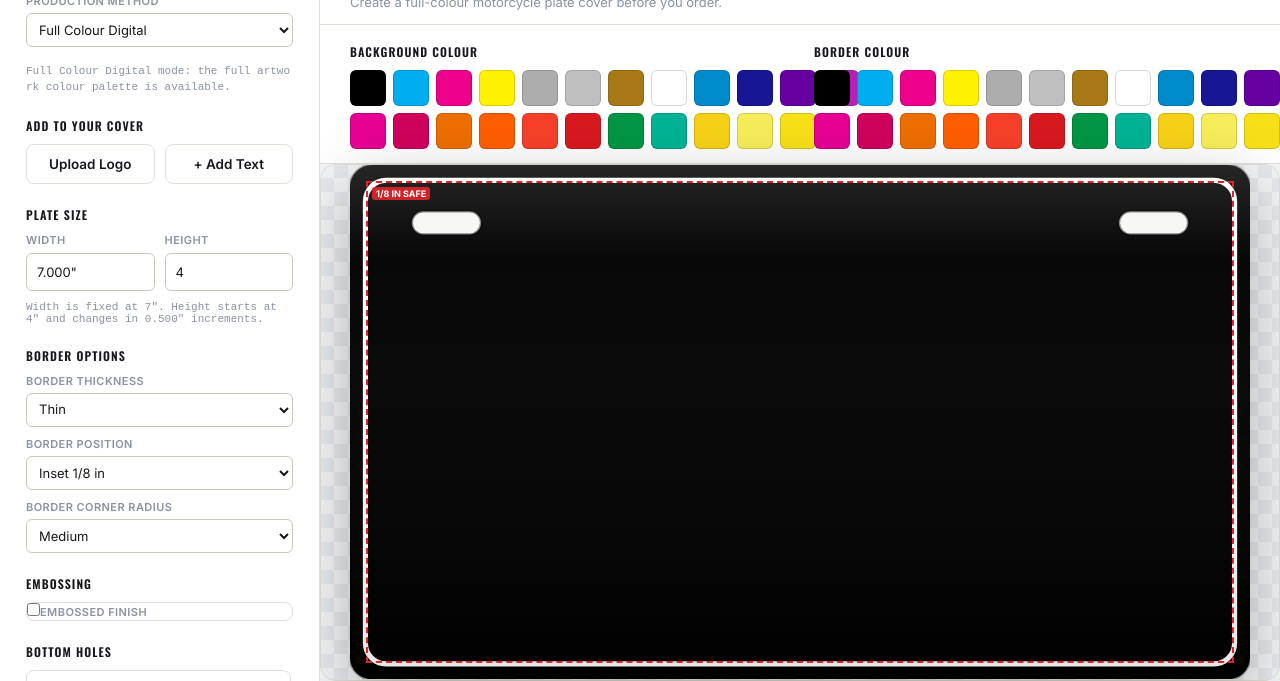
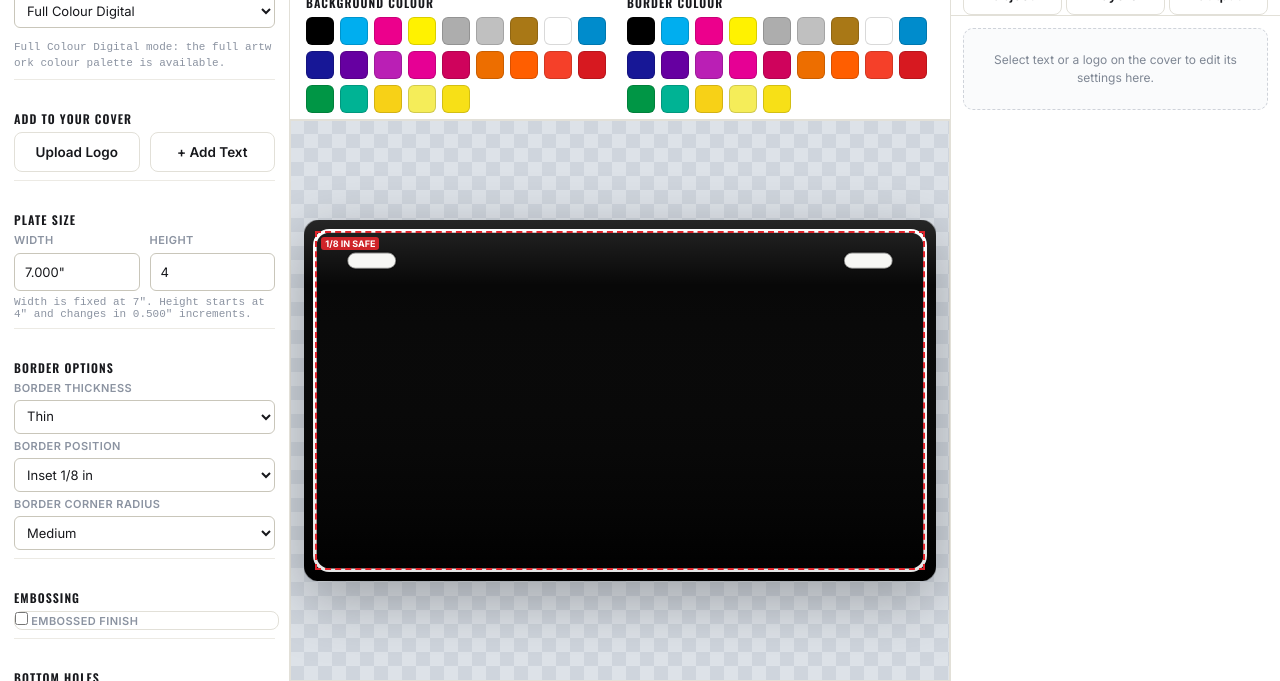
Before and after one commit to Justindema76/Wheels_Work, a plain HTML site: page Wheels-Design-Studio/motorcycle-cover.html in a window 1280 px wide. Shown: the part 119-800 px from the top of the page. Drawn offline with nearby package versions, Linux system fonts and the light colour scheme; a web font is replaced by a local one.

Commit message:
Move motorcycle designer to shared workspace UI

```diff
--- a/Wheels-Design-Studio/motorcycle-cover.html
+++ b/Wheels-Design-Studio/motorcycle-cover.html
@@ -3,16 +3,23 @@
 <head>
   <meta charset="UTF-8">
   <title>Motorcycle Plate Cover Designer</title>
-<meta name="viewport" content="width=device-width, initial-scale=1">
+  <meta name="viewport" content="width=device-width,initial-scale=1">
 
   <link rel="preconnect" href="https://fonts.googleapis.com">
   <link href="https://fonts.googleapis.com/css2?family=Oswald:wght@400;500;600;700&family=Inter:ital,wght@0,400;0,500;0,600;0,700;1,400;1,600&family=Anton&family=Bebas+Neue&family=Racing+Sans+One&family=Teko:wght@400;500;600;700&family=Rajdhani:wght@500;600;700&family=Archivo+Black&family=Barlow+Condensed:ital,wght@0,400;0,600;0,700;1,400;1,600&family=Orbitron:wght@500;700;800&family=Big+Shoulders+Display:wght@600;800&family=Staatliches&family=Saira+Condensed:wght@500;600;700&family=Fjalla+One&family=Titan+One&family=Russo+One&family=Squada+One&family=Pathway+Gothic+One&family=Khand:wght@500;600;700&family=Exo+2:ital,wght@0,500;0,600;0,700;1,500;1,600&family=Michroma&family=Chakra+Petch:ital,wght@0,500;0,600;0,700;1,500;1,600&display=swap" rel="stylesheet">
   <link rel="stylesheet" href="css/wheels-designers.css?v=mobile-layout-4">
+  <link rel="stylesheet" href="css/frame-workspace.css?v=product-workspace-1">
 </head>
+
 <body class="designer-motorcycle" data-designer="motorcycle">
-<div id="plate-frame-designer" class="app">
+  <div id="plate-frame-designer" class="app frame-workspace-app">
+
     <header class="studio-toolbar">
-    <a class="studio-brand" href="index.html" aria-label="Back to Wheels Design Studio"><span class="studio-mark">W</span><span class="studio-brand-text"><span class="studio-back-arrow">←</span> Wheels Design Studio</span></a>
+      <a class="studio-brand" href="index.html" aria-label="Back to Wheels Design Studio">
+        <span class="studio-mark">W</span>
+        <span class="studio-brand-text"><span class="studio-back-arrow">←</span> Wheels Design Studio</span>
+      </a>
+
       <div class="studio-actions">
         <button class="btn" id="topPreviewBtn">Full Preview</button>
         <button class="btn btn-primary" id="topDownloadBtn">Download PNG</button>
@@ -20,26 +27,176 @@
         <button class="btn btn-primary" id="emailPackageBtn" type="button">Email Design Files</button>
       </div>
     </header>
-  <div class="stage-col">
-    <div class="brand-row"><div><h1>Motorcycle Plate <span>Designer</span></h1><p>Create a full-colour motorcycle plate cover before you order.</p></div></div>
-    <div id="colourDock"></div>
-    <div class="stage-wrap"><div id="stage"><canvas id="frameCanvas"></canvas><div id="objLayer"></div></div></div>
-    <p class="hint">Drag items to move them. Images resize from the red corner handle. Text size is controlled from Text Settings.</p>
-    <div class="below-stage-controls"><div class="panel-block"><div class="panel-label" id="colourLabel">Background Colour</div><div class="swatch-grid" id="colourRow"></div></div><div class="panel-block"><div class="panel-label">Border Colour</div><div class="swatch-grid" id="borderColourRow"></div></div></div>
+
+    <aside class="sidebar frame-tools" aria-label="Design tools">
+      <div class="panel-block print-method-panel">
+        <div class="panel-label">Print Method</div>
+        <div class="field">
+          <label for="printMethodSelect">Production Method</label>
+          <select id="printMethodSelect">
+            <option value="digital" selected>Full Colour Digital</option>
+            <option value="screen">Screen Print</option>
+          </select>
         </div>
-  <div class="sidebar">
-    <div class="panel-block print-method-panel"><div class="panel-label">Print Method</div><div class="field"><label for="printMethodSelect">Production Method</label><select id="printMethodSelect"><option value="digital" selected>Full Colour Digital</option><option value="screen">Screen Print</option></select></div><div class="field-hint" id="printMethodHint">Full colour artwork is available in Digital mode. Screen Print mode limits artwork colours to approved stock inks.</div></div>
-    <div class="panel-block"><div class="panel-label">Add To Your Cover</div><div class="btn-row"><button class="btn" id="uploadBtn">Upload Logo</button><button class="btn" id="addTextBtn">+ Add Text</button></div><input type="file" id="fileInput" accept="image/*,.svg"></div>
-    <div class="panel-block"><div class="panel-label">Plate Size</div><div class="row2"><div class="field"><label>Width</label><input type="text" value='7.000"' disabled></div><div class="field"><label for="plateHeightInput">Height</label><input type="number" id="plateHeightInput" min="4" step="0.5" value="4"></div></div><div class="field-hint">Width is fixed at 7". Height starts at 4" and changes in 0.500" increments.</div></div>
-    <div class="panel-block"><div class="panel-label">Border Options</div><div class="field"><label for="borderWidthSelect">Border Thickness</label><select id="borderWidthSelect"><option value="0">No Border</option><option value="4" selected>Thin</option><option value="8">Medium</option><option value="14">Thick</option></select></div><div class="field"><label for="borderInsetSelect">Border Position</label><select id="borderInsetSelect"><option value="0">At Edge</option><option value="10" selected>Inset 1/8 in</option><option value="17">Inset 1/4 in</option><option value="25">Inset 3/8 in</option></select></div><div class="field"><label for="borderRadiusSelect">Border Corner Radius</label><select id="borderRadiusSelect"><option value="0">Square</option><option value="8">Small</option><option value="16" selected>Medium</option><option value="28">Large</option></select></div></div>
-    <div class="panel-block material-options" id="metalOptions"><div class="panel-label">Embossing</div><label class="bottom-hole-option"><input type="checkbox" id="embossingToggle"><span>Embossed finish</span></label></div>
-    <div class="panel-block holes-control"><div class="panel-label">Bottom Holes</div><label class="bottom-hole-option"><input type="checkbox" id="bottomHolesToggle"><span>Add bottom mounting holes</span></label></div>
-    <div id="objPanelHost"></div><div class="panel-block"><div class="panel-label">Layers</div><div class="layers-list" id="layersList"></div></div><hr class="div"><div class="panel-block"><div class="panel-label">Order Summary</div><div id="specSummary" class="spec-summary"></div></div><div class="panel-block"><div class="panel-label">File Name</div><input type="text" id="downloadName" value="my-motorcycle-cover" placeholder="Enter file name"><div class="field-hint" id="fileNamePreview"></div></div><div class="panel-block"><button class="btn btn-ghost" id="resetBtn">Start Over</button></div>
+        <div class="field-hint" id="printMethodHint">Full colour artwork is available in Digital mode. Screen Print mode limits artwork colours to approved stock inks.</div>
+      </div>
+
+      <div class="panel-block">
+        <div class="panel-label">Add To Your Cover</div>
+        <div class="btn-row">
+          <button class="btn" id="uploadBtn">Upload Logo</button>
+          <button class="btn" id="addTextBtn">+ Add Text</button>
+        </div>
+        <input type="file" id="fileInput" accept="image/*,.svg">
+      </div>
+
+      <div class="panel-block">
+        <div class="panel-label">Plate Size</div>
+        <div class="row2">
+          <div class="field">
+            <label>Width</label>
+            <input type="text" value='7.000"' disabled>
+          </div>
+          <div class="field">
+            <label for="plateHeightInput">Height</label>
+            <input type="number" id="plateHeightInput" min="4" step="0.5" value="4">
           </div>
         </div>
+        <div class="field-hint">Width is fixed at 7". Height starts at 4" and changes in 0.500" increments.</div>
+      </div>
+
+      <div class="panel-block">
+        <div class="panel-label">Border Options</div>
+
+        <div class="field">
+          <label for="borderWidthSelect">Border Thickness</label>
+          <select id="borderWidthSelect">
+            <option value="0">No Border</option>
+            <option value="4" selected>Thin</option>
+            <option value="8">Medium</option>
+            <option value="14">Thick</option>
+          </select>
+        </div>
+
+        <div class="field">
+          <label for="borderInsetSelect">Border Position</label>
+          <select id="borderInsetSelect">
+            <option value="0">At Edge</option>
+            <option value="10" selected>Inset 1/8 in</option>
+            <option value="17">Inset 1/4 in</option>
+            <option value="25">Inset 3/8 in</option>
+          </select>
+        </div>
+
+        <div class="field">
+          <label for="borderRadiusSelect">Border Corner Radius</label>
+          <select id="borderRadiusSelect">
+            <option value="0">Square</option>
+            <option value="8">Small</option>
+            <option value="16" selected>Medium</option>
+            <option value="28">Large</option>
+          </select>
+        </div>
+      </div>
+
+      <div class="panel-block material-options" id="metalOptions">
+        <div class="panel-label">Embossing</div>
+        <label class="bottom-hole-option">
+          <input type="checkbox" id="embossingToggle">
+          <span>Embossed finish</span>
+        </label>
+      </div>
+
+      <div class="panel-block holes-control">
+        <div class="panel-label">Bottom Holes</div>
+        <label class="bottom-hole-option">
+          <input type="checkbox" id="bottomHolesToggle">
+          <span>Add bottom mounting holes</span>
+        </label>
+      </div>
+    </aside>
+
+    <main class="stage-col">
+      <div class="brand-row">
+        <div>
+          <div class="workspace-kicker">Live Design Workspace</div>
+          <h1>Motorcycle Plate Cover <span>Designer</span></h1>
+          <p>Create a full-colour motorcycle plate cover before you order.</p>
+        </div>
+      </div>
+
+      <div id="colourDock"></div>
+
+      <div class="stage-wrap">
+        <div id="stage">
+          <canvas id="frameCanvas"></canvas>
+          <div id="objLayer"></div>
+        </div>
+      </div>
+
+      <p class="hint">Drag items to move them. Images resize from the red corner handle. Text size is controlled from Text Settings.</p>
+
+      <div class="below-stage-controls">
+        <div class="panel-block">
+          <div class="panel-label" id="colourLabel">Background Colour</div>
+          <div class="swatch-grid" id="colourRow"></div>
+        </div>
+
+        <div class="panel-block">
+          <div class="panel-label">Border Colour</div>
+          <div class="swatch-grid" id="borderColourRow"></div>
+        </div>
+      </div>
+    </main>
+
+    <aside class="frame-inspector" aria-label="Design inspector">
+      <div class="inspector-top">
+        <div class="inspector-title">Inspector</div>
+        <div class="inspector-tabs" role="tablist">
+          <button class="inspector-tab active" type="button" data-inspector-target="object" role="tab" aria-selected="true">Object</button>
+          <button class="inspector-tab" type="button" data-inspector-target="layers" role="tab" aria-selected="false">Layers</button>
+          <button class="inspector-tab" type="button" data-inspector-target="output" role="tab" aria-selected="false">Output</button>
+        </div>
+      </div>
+
+      <div class="inspector-body">
+        <section class="inspector-pane active" data-inspector-pane="object">
+          <div id="objPanelHost"></div>
+          <div class="object-empty">Select text or a logo on the cover to edit its settings here.</div>
+        </section>
+
+        <section class="inspector-pane" data-inspector-pane="layers">
+          <div class="panel-block">
+            <div class="panel-label">Layers</div>
+            <div class="layers-list" id="layersList"></div>
+          </div>
+        </section>
+
+        <section class="inspector-pane" data-inspector-pane="output">
+          <div class="panel-block">
+            <div class="panel-label">Order Summary</div>
+            <div id="specSummary" class="spec-summary"></div>
+          </div>
+
+          <div class="panel-block">
+            <div class="panel-label">File Name</div>
+            <input type="text" id="downloadName" value="my-motorcycle-cover" placeholder="Enter file name">
+            <div class="field-hint" id="fileNamePreview"></div>
+          </div>
+
+          <div class="panel-block output-actions">
+            <button class="btn btn-ghost" id="resetBtn">Start Over</button>
+          </div>
+        </section>
+      </div>
+    </aside>
+
+  </div>
+
   <script src="config/design-studio-config.js" defer></script>
   <script src="js/global-colours.js?v=2" defer></script>
-<script src="js/wheels-designers.js?v=artwork-boundaries-1" defer></script>
+  <script src="js/wheels-designers.js?v=product-workspace-1" defer></script>
   <script src="js/global-logo-defaults.js" defer></script>
+  <script src="js/frame-workspace-ui.js?v=workspace-1" defer></script>
 </body>
 </html>
```
Lines whose indentation alone changed are shown as unchanged.
